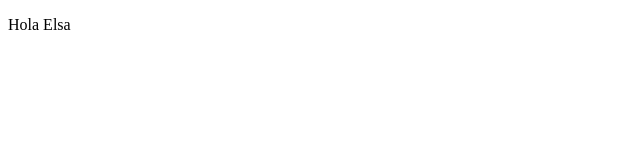
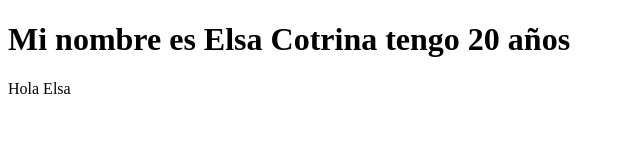
Before and after one commit to henryaavv/ProyectoGitGit, a plain HTML site: page Formularios/index.html in a window 1280 px wide. Shown: the whole page, without its empty margins (0-640 px from the left). Drawn offline with Linux system fonts and the light colour scheme.

Commit message:
descripcion de la persona

```diff
--- a/Formularios/index.html
+++ b/Formularios/index.html
@@ -6,6 +6,7 @@
     <title>Document</title>
 </head>
 <body>
+    <h1>Mi nombre es Elsa Cotrina tengo 20 años</h1>
     <p>Hola Elsa</p>
 </body>
 </html>
```
